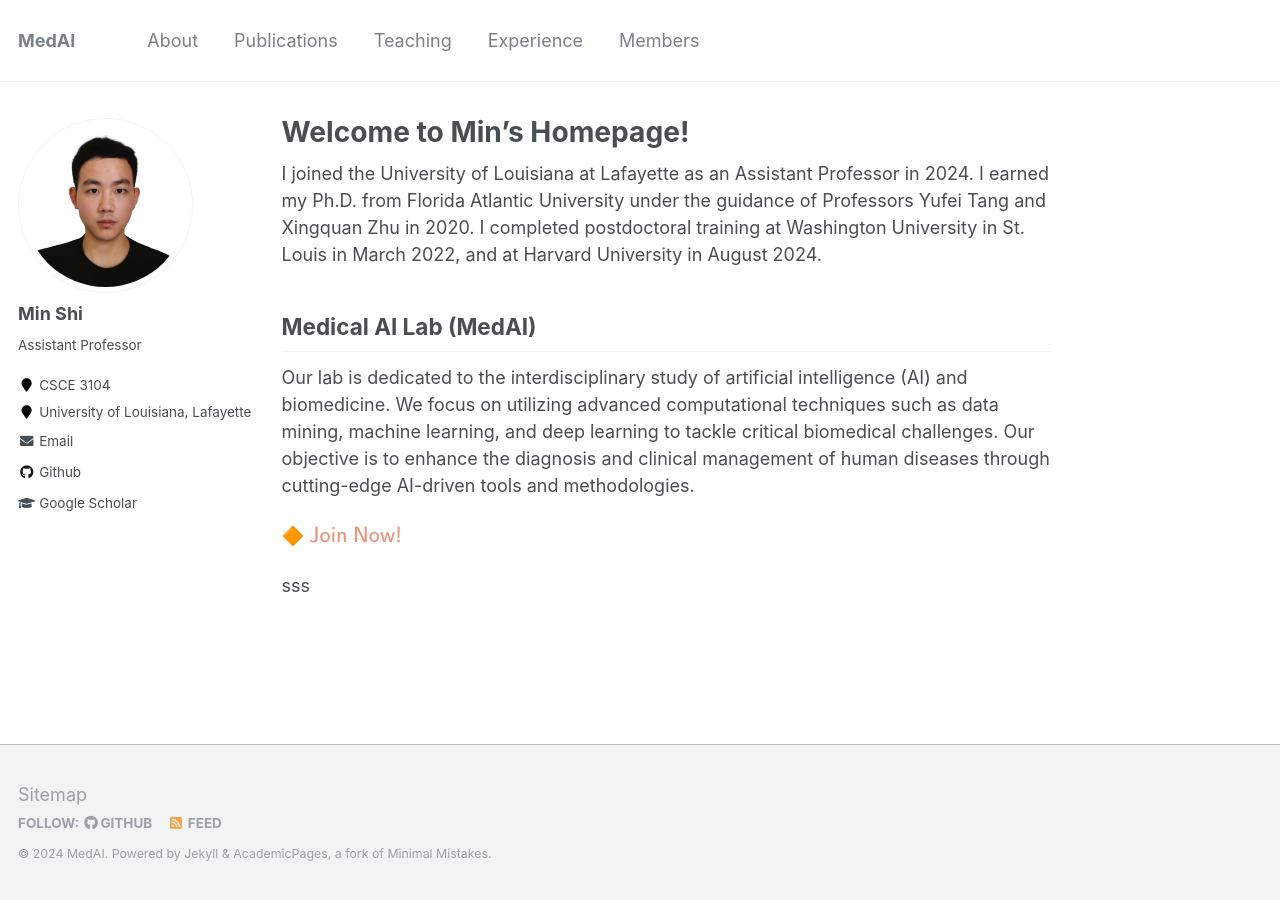
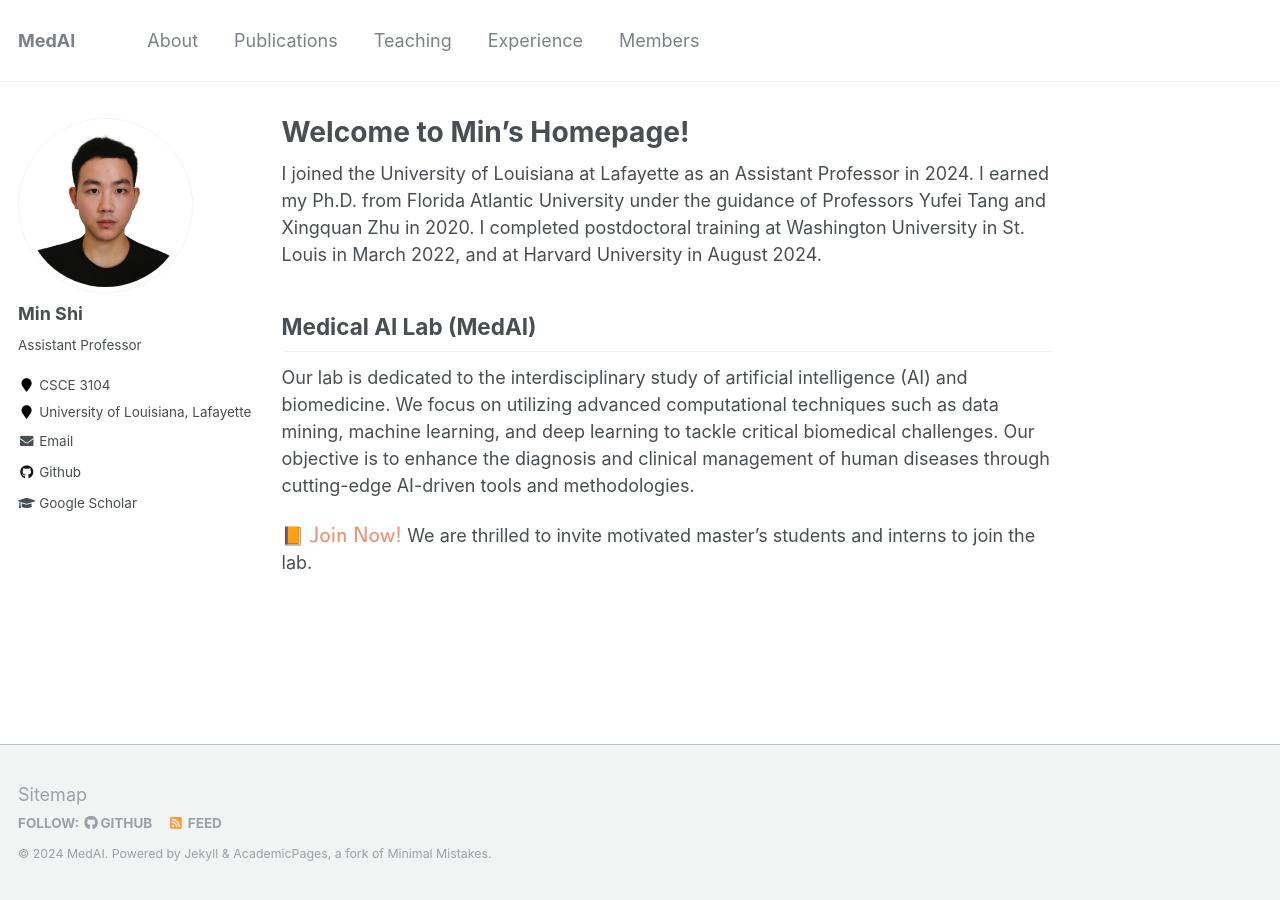
Before and after one commit to shiminxst/shiminxst.github.io, a Jekyll site: the page built from _pages/about.md, in a window 1280 px wide. Built offline with Jekyll 4.4.1, drawn with Linux system fonts in a browser that asks for light colours; formulas are drawn with MathJax 3.

Commit message:
Update about.md

```diff
--- a/_pages/about.md
+++ b/_pages/about.md
@@ -15,9 +15,8 @@ I joined the University of Louisiana at Lafayette as an Assistant Professor in 2
 
 Our lab is dedicated to the interdisciplinary study of artificial intelligence (AI) and biomedicine. We focus on utilizing advanced computational techniques such as data mining, machine learning, and deep learning to tackle critical biomedical challenges. Our objective is to enhance the diagnosis and clinical management of human diseases through cutting-edge AI-driven tools and methodologies.
 
-&#x1F536; $\color{DarkSalmon}{\textsf{Join Now!}}$
-
-sss
+&#x1F4D9; $\color{DarkSalmon}{\textsf{Join Now!}}$
+We are thrilled to invite motivated master's students and interns to join the lab.
 
 
 
```
